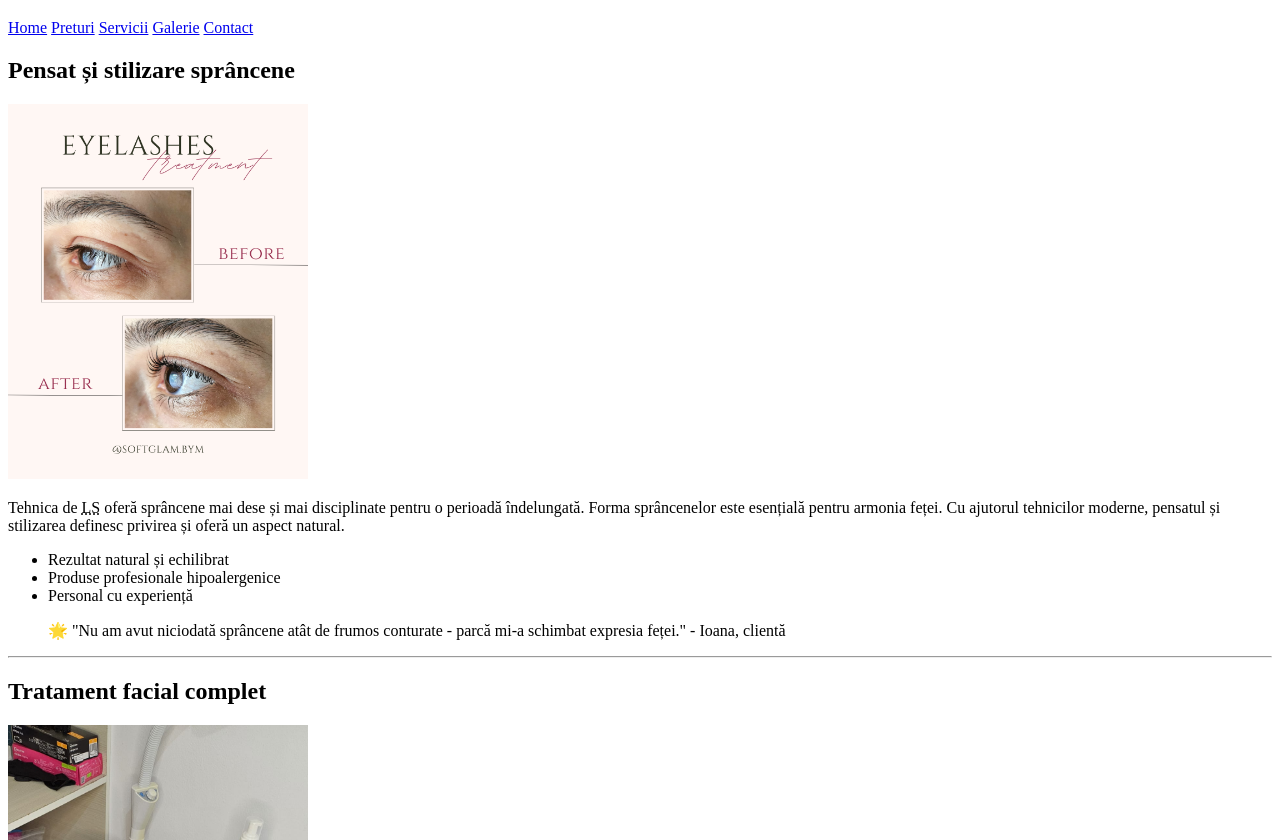
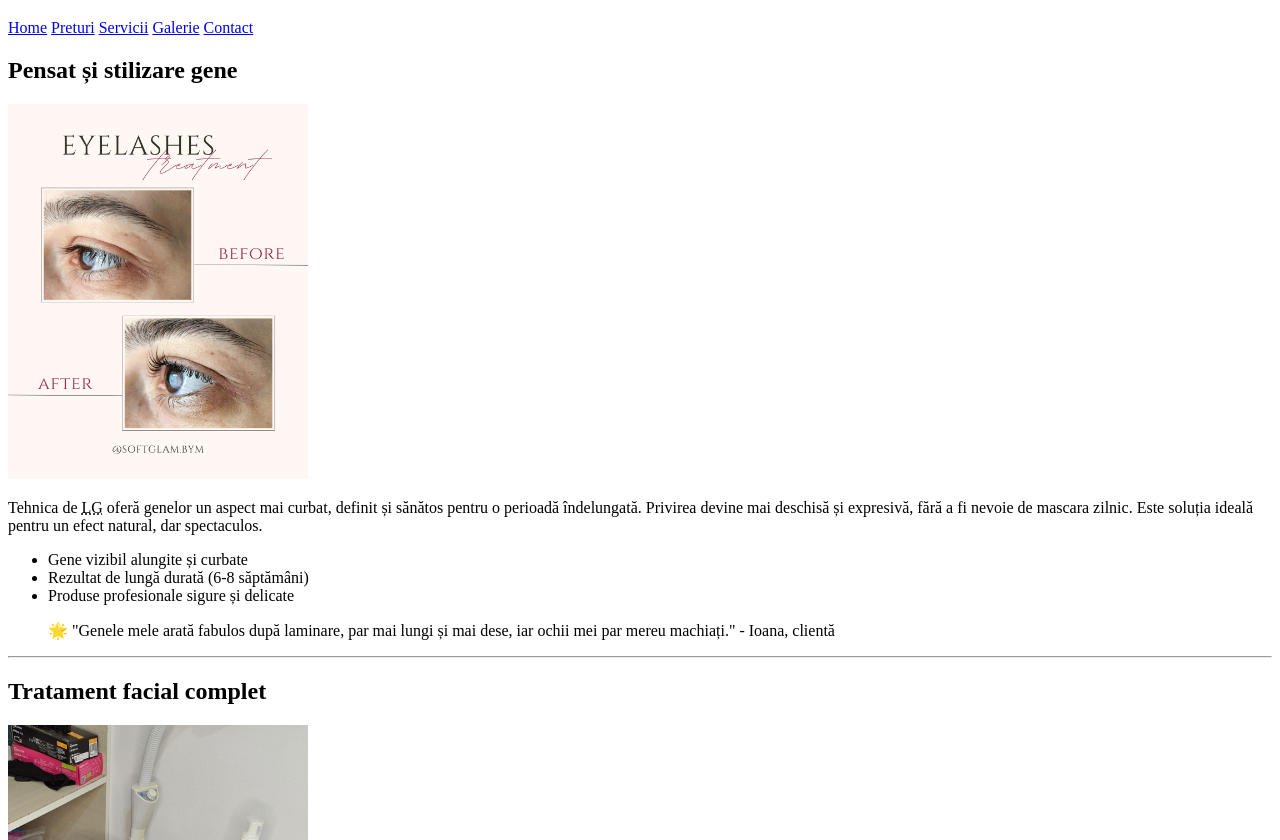
Before and after one commit to CatalinAlexandra/SoftGlam-by-M, a plain HTML site: page servicii.html in a window 1280 px wide. Shown: the part 261-1101 px from the top of the page. Drawn offline with Linux system fonts and the light colour scheme.

Commit message:
:Changed the text for services for the right picture

```diff
--- a/servicii.html
+++ b/servicii.html
@@ -25,31 +25,28 @@
 
     <main>
       <article>
-        <h2>Pensat și stilizare sprâncene</h2>
+        <h2>Pensat și stilizare gene</h2>
         <img
           src="assets/services/Eyelashes1.jpg"
-          alt="Pensat și stilizare sprâncene"
+          alt="Pensat și stilizare gene"
           width="300px"
         />
 
         <p>
-          Tehnica de <abbr title="Laminare Sprâncene">LS</abbr> oferă sprâncene
-          mai dese și mai disciplinate pentru o perioadă îndelungată. Forma
-          sprâncenelor este esențială pentru armonia feței. Cu ajutorul
-          tehnicilor moderne, pensatul și stilizarea definesc privirea și oferă
-          un aspect natural.
-        </p>
+           Tehnica de <abbr title="Laminare Gene">LG</abbr> oferă genelor un aspect mai
+          curbat, definit și sănătos pentru o perioadă îndelungată. Privirea devine mai
+  deschisă și expresivă, fără a fi nevoie de mascara zilnic. Este soluția ideală
+  pentru un efect natural, dar spectaculos.
+       </p>
         <ul>
-          <li>Rezultat natural și echilibrat</li>
-          <li>Produse profesionale hipoalergenice</li>
-          <li>Personal cu experiență</li>
-        </ul>
-        <blockquote>
-         &#127775 "Nu am avut niciodată sprâncene atât de frumos conturate - parcă mi-a
-          schimbat expresia feței." - Ioana, clientă
-        </blockquote>
+         <li>Gene vizibil alungite și curbate</li>
+          <li>Rezultat de lungă durată (6-8 săptămâni)</li>
+          <li>Produse profesionale sigure și delicate</li>
+         </ul>
+         <blockquote>&#127775 "Genele mele arată fabulos după laminare, par mai lungi și mai dese, iar ochii mei par mereu machiați." - Ioana, clientă</blockquote>
+
       </article>
-      <hr />
+      <hr/>
       <article>
         <h2>Tratament facial complet</h2>
         <img
```
